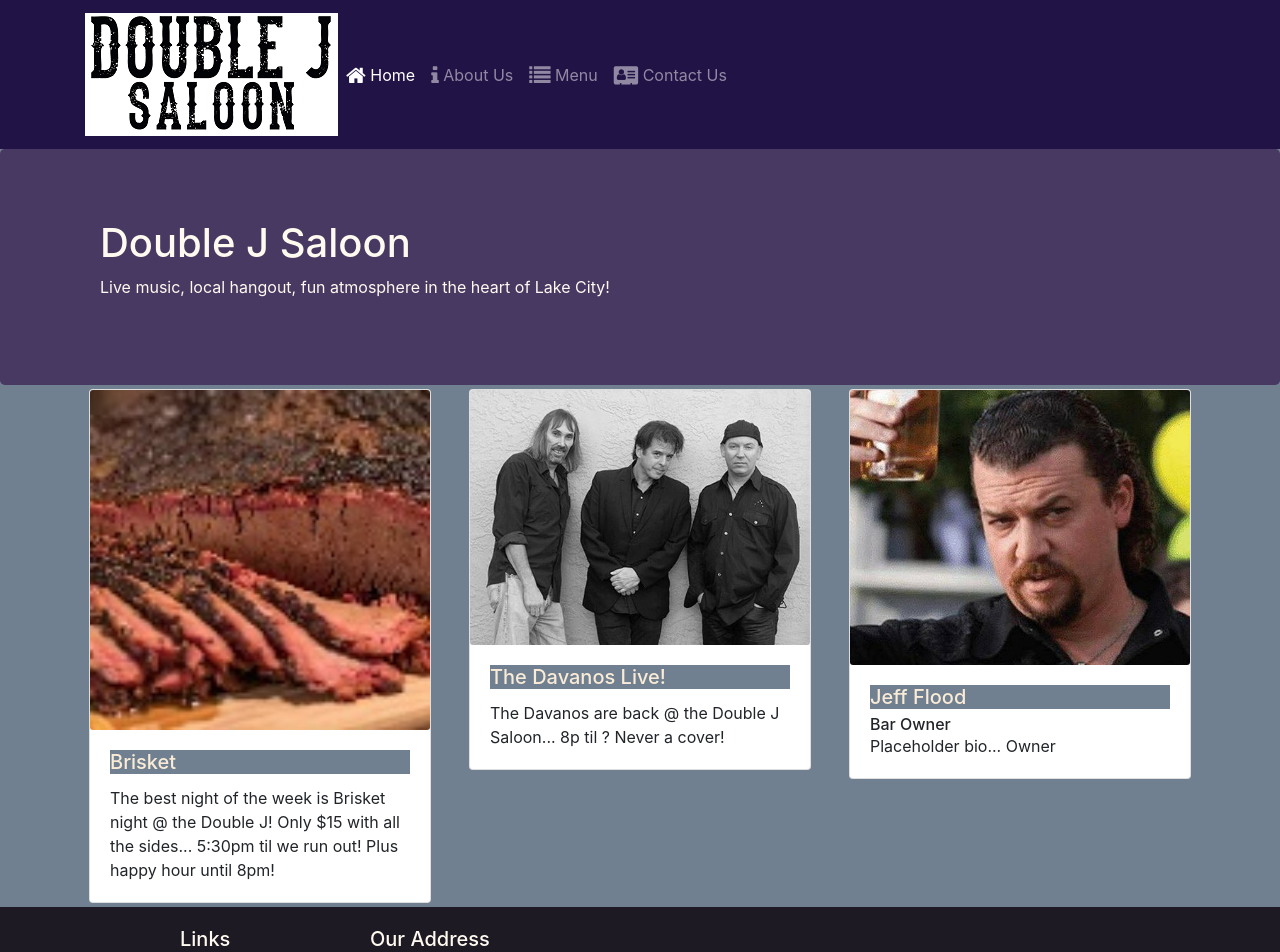
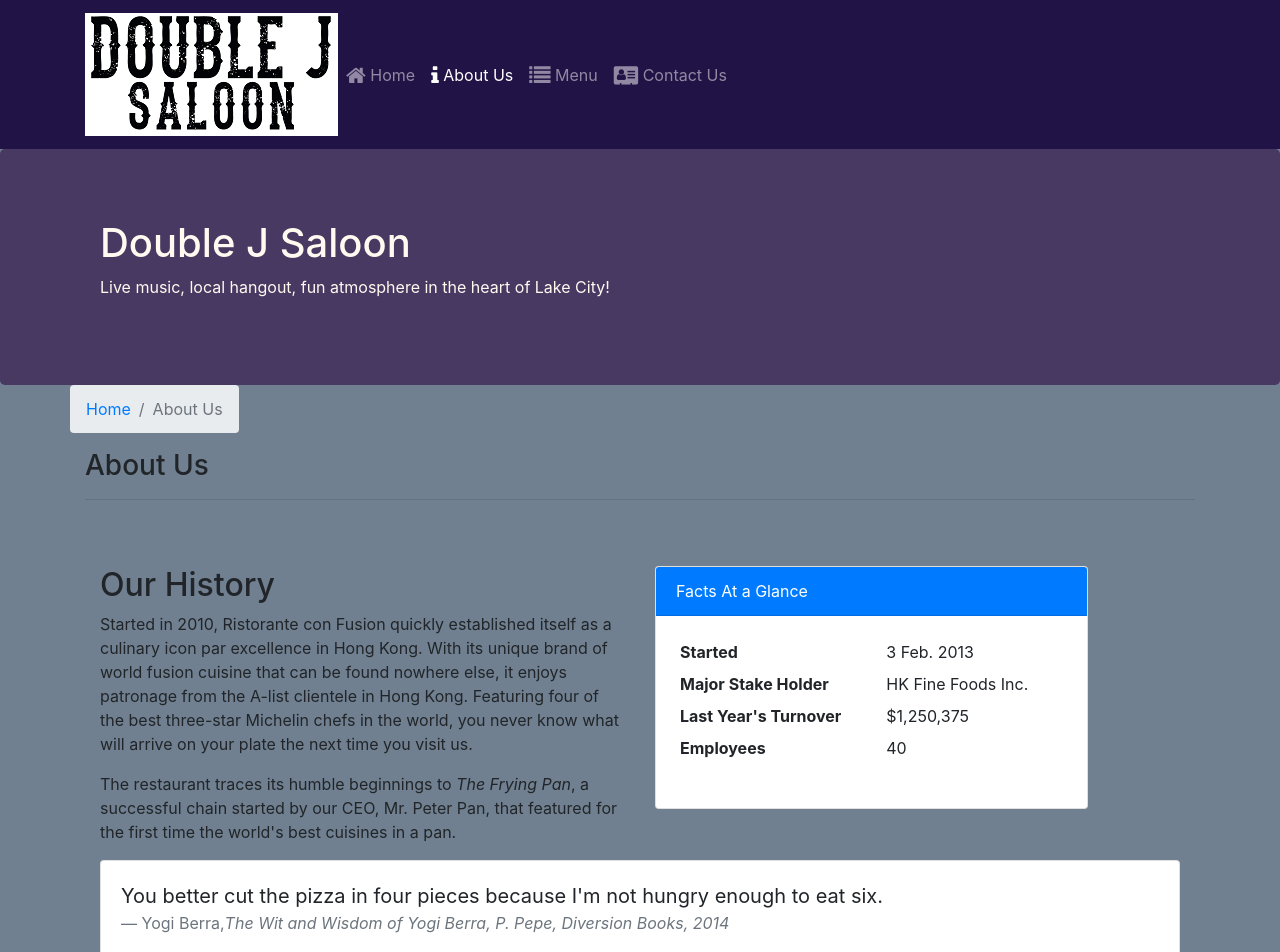
Before and after one commit to pavedwave/rest-template, a React (Create React App) app: page /aboutus in a window 1280 px wide. Before the commit this address led to /home. Shown: the top 952 px of the page. Built offline with nearby package versions, Linux system fonts and the light colour scheme.

Commit message:
Assign2_Setup

```diff
--- /dev/null
+++ b/src/components/AboutComponent.js
@@ -0,0 +1,78 @@
+import React from 'react';
+import { Breadcrumb, BreadcrumbItem, Card, CardBody, CardHeader, Media } from 'reactstrap';
+import { Link } from 'react-router-dom';
+
+function About(props) {
+
+/*     console.log(props.leader[0].name); */
+
+/*     const leaders = props.leaders.map((leader) => {
+        return (
+            <p>Leader {leader.name}</p>
+        );
+    }); */
+
+    return(
+        <div className="container">
+            <div className="row">
+                <Breadcrumb>
+                    <BreadcrumbItem><Link to="/home">Home</Link></BreadcrumbItem>
+                    <BreadcrumbItem active>About Us</BreadcrumbItem>
+                </Breadcrumb>
+                <div className="col-12">
+                    <h3>About Us</h3>
+                    <hr />
+                </div>
+            </div>
+            <div className="row row-content">
+                <div className="col-12 col-md-6">
+                    <h2>Our History</h2>
+                    <p>Started in 2010, Ristorante con Fusion quickly established itself as a culinary icon par excellence in Hong Kong. With its unique brand of world fusion cuisine that can be found nowhere else, it enjoys patronage from the A-list clientele in Hong Kong.  Featuring four of the best three-star Michelin chefs in the world, you never know what will arrive on your plate the next time you visit us.</p>
+                    <p>The restaurant traces its humble beginnings to <em>The Frying Pan</em>, a successful chain started by our CEO, Mr. Peter Pan, that featured for the first time the world's best cuisines in a pan.</p>
+                </div>
+                <div className="col-12 col-md-5">
+                    <Card>
+                        <CardHeader className="bg-primary text-white">Facts At a Glance</CardHeader>
+                        <CardBody>
+                            <dl className="row p-1">
+                                <dt className="col-6">Started</dt>
+                                <dd className="col-6">3 Feb. 2013</dd>
+                                <dt className="col-6">Major Stake Holder</dt>
+                                <dd className="col-6">HK Fine Foods Inc.</dd>
+                                <dt className="col-6">Last Year's Turnover</dt>
+                                <dd className="col-6">$1,250,375</dd>
+                                <dt className="col-6">Employees</dt>
+                                <dd className="col-6">40</dd>
+                            </dl>
+                        </CardBody>
+                    </Card>
+                </div>
+                <div className="col-12">
+                    <Card>
+                        <CardBody className="bg-faded">
+                            <blockquote className="blockquote">
+                                <p className="mb-0">You better cut the pizza in four pieces because
+                                    I'm not hungry enough to eat six.</p>
+                                <footer className="blockquote-footer">Yogi Berra,
+                                <cite title="Source Title">The Wit and Wisdom of Yogi Berra,
+                                    P. Pepe, Diversion Books, 2014</cite>
+                                </footer>
+                            </blockquote>
+                        </CardBody>
+                    </Card>
+                </div>
+            </div>
+            <div className="row row-content">
+                <div className="col-12">
+                    <h2>Corporate Leadership</h2>
+                </div>
+                <div className="col-12">
+                    <Media list>
+{/*                          {props.leader.name}  */}
+                    </Media>
+                </div>
+            </div>
+        </div>
+    );
+}
+export default About;
--- a/src/components/ContactComponent.js
+++ b/src/components/ContactComponent.js
@@ -1,8 +1,20 @@
 import React from 'react';
+import { Breadcrumb, BreadcrumbItem } from 'reactstrap';
+import { Link } from 'react-router-dom';
 
 function Contact(props) {
     return(
         <div className="container">
+            <div className ="row">
+                <Breadcrumb>
+                    <BreadcrumbItem><Link to='/home'>Home</Link></BreadcrumbItem>
+                    <BreadcrumbItem active>Contact Us</BreadcrumbItem>
+                </Breadcrumb>
+                <div className="col-12">
+                    <h3>Contact Us</h3>
+                    <hr />
+                </div>
+            </div>
             <div className="row row-content">
                 <div className="col-12">
                 <h3>Location Information</h3>
@@ -31,5 +43,4 @@
         </div>
     );
 }
-
 export default Contact;
--- a/src/components/DishdetailComponent.js
+++ b/src/components/DishdetailComponent.js
@@ -1,9 +1,8 @@
 import React from 'react';
-import { Card, CardTitle, CardText, CardImg } from 'reactstrap';
+import { Card, CardTitle, CardText, CardImg, Breadcrumb, BreadcrumbItem } from 'reactstrap';
+import { Link } from 'react-router-dom';
 
 function RenderComments({comments}) {
-
-    console.log('DishDetail renderComments invoked.');
 
     if (comments != null) {
         const commentDishes = comments.map((comment) => {
@@ -29,6 +28,9 @@
 }
 
 function RenderDish({dish}) {
+    console.log("render dish in dishdetail invoked");
+    console.log(dish.image);
+
     return (
         <div className="col-12 col-md-5 m-1">
             <Card>
@@ -44,9 +46,21 @@
     const { dish } = props;
     if (dish != null) {
         return (
-            <div className='row'>
-                <RenderDish dish={props.dish} />
-                <RenderComments comments={props.dish.comments} />
+            <div className="container">
+            <div className ="row">
+                <Breadcrumb>
+                    <BreadcrumbItem><Link to='/menu'>Menu</Link></BreadcrumbItem>
+                    <BreadcrumbItem active>{props.dish.name}</BreadcrumbItem>
+                </Breadcrumb>
+                <div className="col-12">
+                    <h3>{props.dish.name}</h3>
+                    <hr />
+                </div>
+                </div>
+                <div className='row'>
+                    <RenderDish dish={props.dish} />
+                    <RenderComments comments={props.comments} />
+                </div>
             </div>
         );
     } else {
--- a/src/components/MainComponent.js
+++ b/src/components/MainComponent.js
@@ -2,6 +2,8 @@
 import Home from './HomeComponent';
 import Menu from './MenuComponent';
 import Contact from './ContactComponent';
+import About from './AboutComponent';
+import DishDetail from './DishdetailComponent';
 import Header from './HeaderComponent';
 import Footer from './FooterComponent';
 import { DISHES } from '../shared/dishes';
@@ -33,12 +35,23 @@
         />
       );
     }
+
+    const DishWithId = ({match}) => {
+      return(
+        <DishDetail dish={this.state.dishes.filter((dish) => dish.id === parseInt(match.params.dishId,10))[0]}
+          comments={this.state.comments.filter((comment) => comment.dishId === parseInt(match.params.dishId,10))}
+        />
+      )
+    }
+
     return (
       <div>
         <Header />
         <Switch>
           <Route path="/home" component={HomePage} />
+          <Route path="/aboutus" render={About} />
           <Route exact path="/menu" render={() => <Menu dishes={this.state.dishes} />} />
+          <Route path="/menu/:dishId" component={DishWithId} />
           <Route exact path="/contactus" render={Contact} />
           <Redirect to="/home" />
           </Switch>
--- a/src/components/MenuComponent.js
+++ b/src/components/MenuComponent.js
@@ -1,15 +1,18 @@
 import React from 'react';
-import { Card, CardImg, CardImgOverlay, CardTitle } from 'reactstrap';
+import { Card, CardImg, CardImgOverlay, CardTitle, Breadcrumb, BreadcrumbItem } from 'reactstrap';
+import { Link } from 'react-router-dom';
 
-function RenderMenuItem({ dish }) {
+function RenderMenuItem({ dish, onClick }) {
     return(
         <Card>
-            <CardImg width="100%" src={dish.image} alt={dish.name} />
-            <CardImgOverlay>
-                <CardTitle>{dish.name}</CardTitle>
-            </CardImgOverlay>
+            <Link to={`/menu/${dish.id}`} >
+                <CardImg width="100%" src={dish.image} alt={dish.name} />
+                <CardImgOverlay>
+                    <CardTitle>{dish.name}</CardTitle>
+                </CardImgOverlay>
+            </Link>
         </Card>
-    )
+    );
 }
 
 const Menu = (props) => {
@@ -23,6 +26,16 @@
     });
     return (
         <div className="container">
+            <div className ="row">
+                <Breadcrumb>
+                    <BreadcrumbItem><Link to='/home'>Home</Link></BreadcrumbItem>
+                    <BreadcrumbItem active>Menu</BreadcrumbItem>
+                </Breadcrumb>
+                <div className="col-12">
+                    <h3>Menu</h3>
+                    <hr />
+                </div>
+            </div>
             <div className="row">
                 {menu}
             </div>
```
